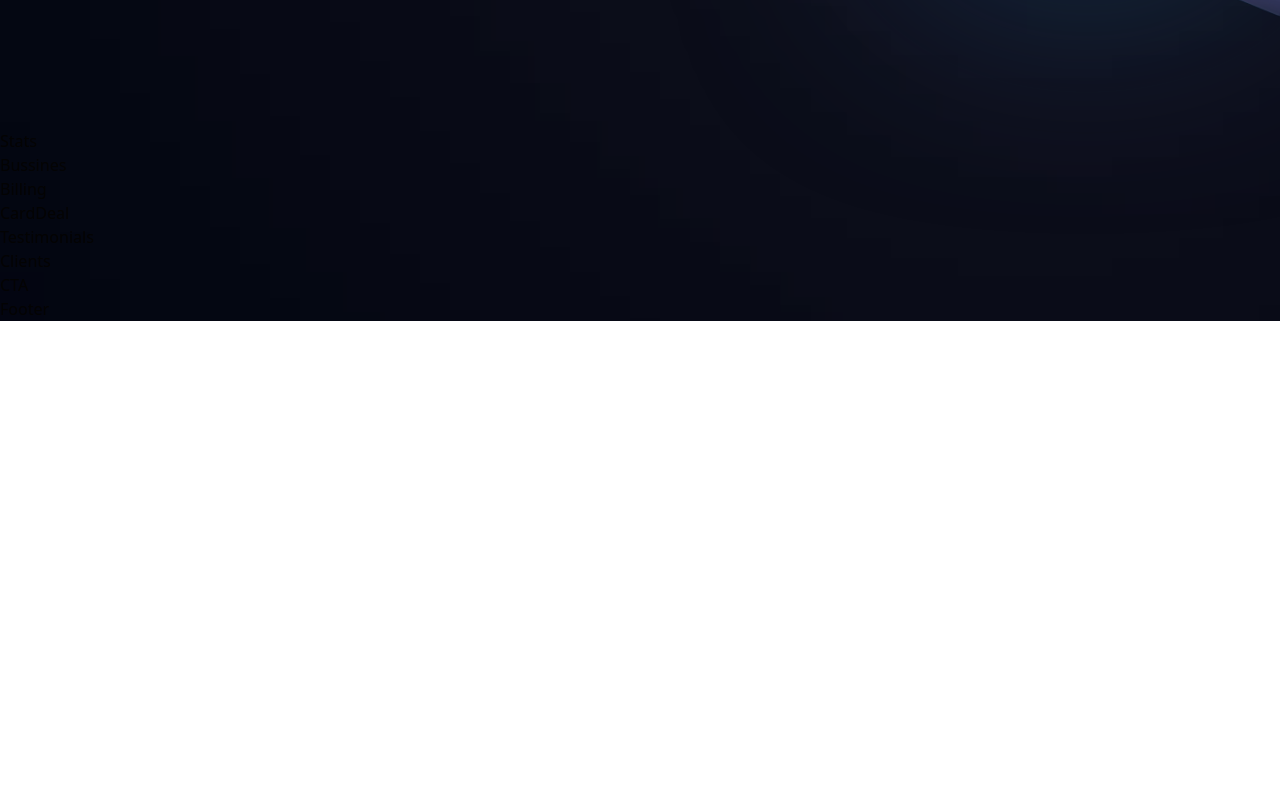
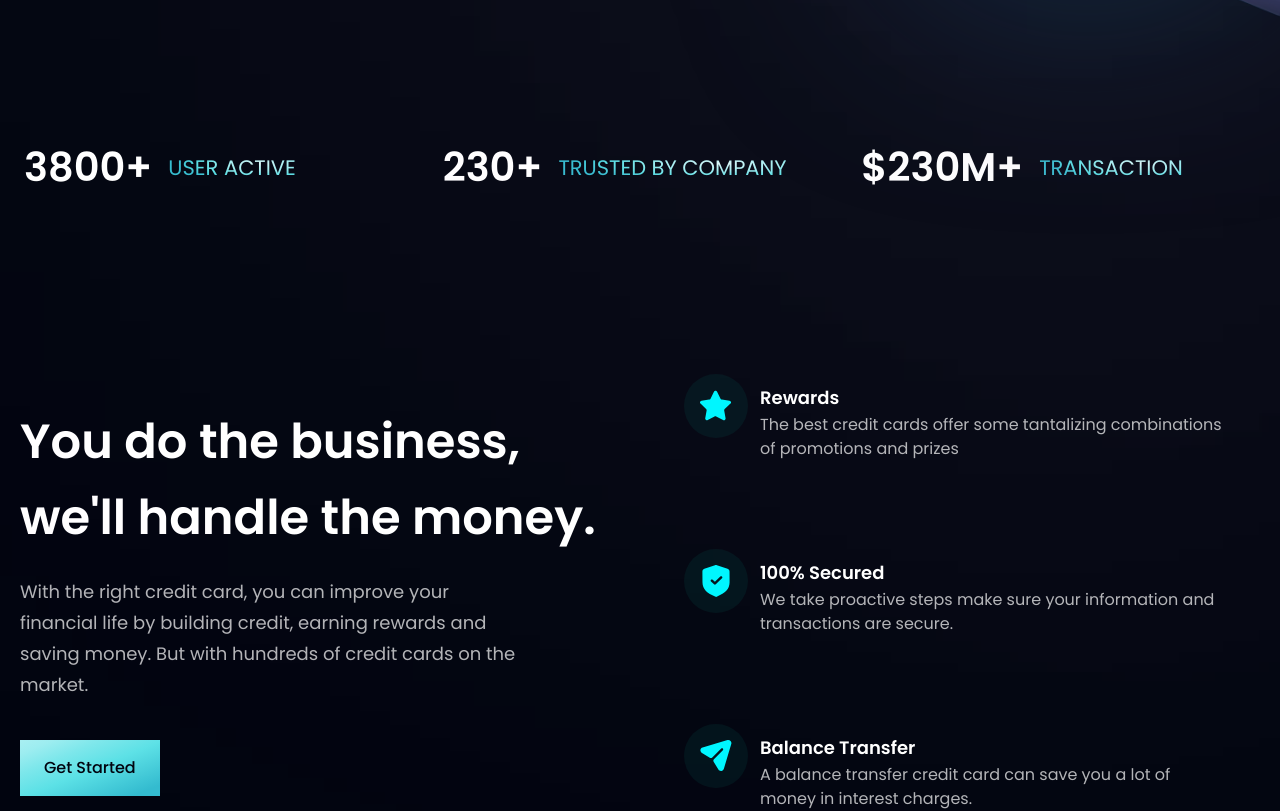
Before and after one commit to iamsabet/React-WooBank, a React (Vite) app: page / in a window 1280 px wide. Shown: the part 776-1587 px from the top of the page. Before the commit the page ends 1097 px from the top, so only its background shows below. Built offline with nearby package versions, Linux system fonts and the light colour scheme.

Commit message:
+ Business section

```diff
--- a/src/App.tsx
+++ b/src/App.tsx
@@ -4,7 +4,7 @@
   Navbar,
   Hero,
   Stats,
-  Bussines,
+  Business,
   Billing,
   CardDeal,
   Testimonials,
@@ -25,10 +25,12 @@
         <Hero />
       </div>
     </div>
-    <div className={`bg-primary ${styles.flexStart} ${styles.boxWidth}`}>
+    <div
+      className={`bg-primary ${styles.flexStart} ${styles.boxWidth} mx-auto`}
+    >
       <div className={`${styles.boxWidth}`}>
         <Stats />
-        <Bussines />
+        <Business />
         <Billing />
         <CardDeal />
         <Testimonials />
--- /dev/null
+++ b/src/components/Business.tsx
@@ -0,0 +1,64 @@
+import React from "react";
+
+import styles, { layout } from "../style";
+import Button from "./Button";
+import { features } from "../constants";
+
+type FeatureType = {
+  id: string;
+  icon: string;
+  title: string;
+  content: string;
+  index: number;
+};
+
+const FeatureCard = ({ id, icon, title, content, index }: FeatureType) => (
+  <div
+    className={`flex flex-row p-6 rounded-[20px] mb-6 feature-card last:mb-0 w-full`}
+  >
+    <div
+      className={`w-[64px] h-[64px] rounded-full bg-dimBlue ${styles.flexCenter}`}
+    >
+      <img alt="title" className="w-1/2 h-1/2 object-contain" src={icon} />
+    </div>
+    <div className="flex flex-1 flex-col m-3">
+      <h4
+        className="font-poppins font-semibold text-white
+        text-[18px] leading-[23px] mb-1"
+      >
+        {title}
+      </h4>
+      <p
+        className="font-poppins font-normal text-dimWhite
+        text-[16px] leading-[24px] mb-1"
+      >
+        {content}
+      </p>
+    </div>
+  </div>
+);
+const Business = () => {
+  return (
+    <section id="features" className={`${layout.section} px-5`}>
+      <div className={layout.sectionInfo}>
+        <h2 className={styles.heading2}>
+          You do the business, <br className="sm:block hidden" /> we'll handle
+          the money.
+        </h2>
+        <p className={`${styles.paragraph} max-w-[500px] mt-5`}>
+          With the right credit card, you can improve your financial life by
+          building credit, earning rewards and saving money. But with hundreds
+          of credit cards on the market.
+        </p>
+        <Button styles="mt-10" text="Get Started" />
+      </div>
+      <div className={`${layout.sectionImg} flex-col`}>
+        {features.map((feat, index) => (
+          <FeatureCard key={feat.id} {...feat} index={index} />
+        ))}
+      </div>
+    </section>
+  );
+};
+
+export default Business;
--- a/src/components/Bussines.tsx
+++ /dev/null
@@ -1,7 +0,0 @@
-import React from "react";
-
-const Bussines = () => {
-  return <div>Bussines</div>;
-};
-
-export default Bussines;
--- a/src/components/Button.tsx
+++ b/src/components/Button.tsx
@@ -1,7 +1,17 @@
 import React from "react";
-
-const Button = () => {
-  return <div>Button</div>;
+type BtnStylesType = {
+  styles: string;
+  text: string;
 };
+const Button = ({ styles, text }: BtnStylesType) => (
+  <button
+    type="button"
+    className={`py-4 px-6
+      bg-blue-gradient font-poppins font-medium
+      text-[18]px text-primary outline-none ${styles}`}
+  >
+    {text}
+  </button>
+);
 
 export default Button;
--- a/src/components/Hero.tsx
+++ b/src/components/Hero.tsx
@@ -10,7 +10,7 @@
       className={`flex md:flex-row flex-col ${styles.paddingY} justify-between items-start`}
     >
       <div
-        className={`flex flex-1 flex-col ${styles.flexStart} xl:px-1 ss:px-7 px-16`}
+        className={`flex flex-1 flex-col ${styles.flexStart} xl:px-0 ss:px-7 px-16`}
       >
         <div
           className="flex flex-row items-center
--- a/src/components/Stats.tsx
+++ b/src/components/Stats.tsx
@@ -1,7 +1,39 @@
 import React from "react";
+import styles from "../style";
+import { stats } from "../constants";
+type StatType = {
+  id: string;
+  title: string;
+  value: string;
+};
+type StaysType = StatType[];
 
-const Stats = () => {
-  return <div>Stats</div>;
-};
+const Stats = () => (
+  <div
+    className={`flex justify-start items-center flex-row flex-wrap sm:mb-20 mb-6 mx-auto px-3`}
+  >
+    {stats.map((stat) => (
+      <div
+        key={stat.id}
+        className={`flex flex-1 sm:justify-start justify-start items-center flex-row
+        m-3`}
+      >
+        <h4
+          className="font-poppins font-semibold xs:text-[40px]
+        text-[30px] xs:leading-[53px] leading-[43px] text-white"
+        >
+          {stat.value}
+        </h4>
+        <p
+          className="font-poppins font-normal xs:text-[21px]
+        text-[16px] xs:leading-[27px] leading-[22px]
+        text-gradient uppercase ml-4 text-center"
+        >
+          {stat.title}
+        </p>
+      </div>
+    ))}
+  </div>
+);
 
 export default Stats;
--- a/src/components/index.ts
+++ b/src/components/index.ts
@@ -1,7 +1,7 @@
 import Navbar from "./Navbar";
 import Hero from "./Hero";
 import Stats from "./Stats";
-import Bussines from "./Bussines";
+import Business from "./Business";
 import Billing from "./Billing";
 import CardDeal from "./CardDeal";
 import Testimonials from "./Testimonials";
@@ -13,7 +13,7 @@
     Navbar,
     Hero,
     Stats,
-    Bussines,
+    Business,
     Billing,
     CardDeal,
     Testimonials,
```
